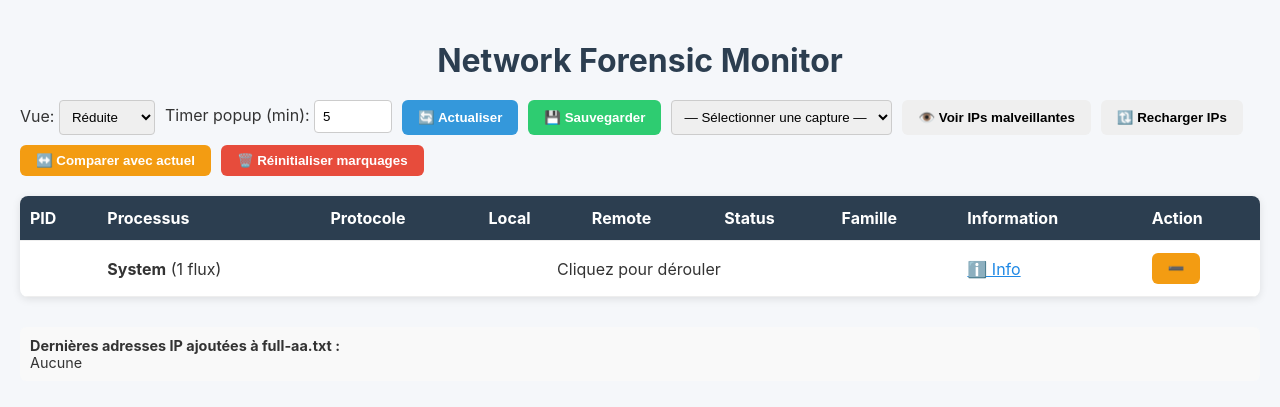
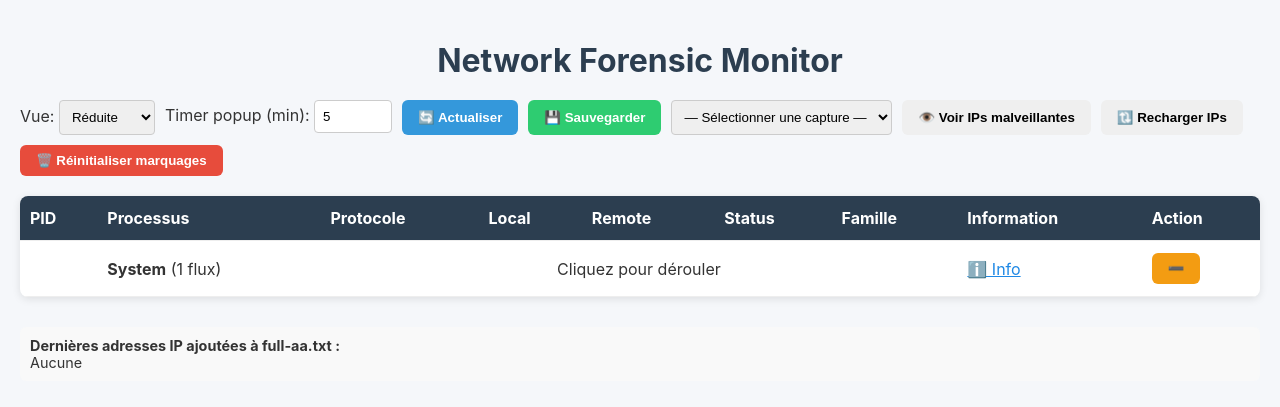
Before and after one commit to bouya4a-commits/surveillance_reseau_local, a Flask app: page / in a window 1280 px wide. Shown: the top 407 px of the page. Run offline with Flask 3, Linux system fonts and the light colour scheme; data that the repository does not hold is empty.

Commit message:
Update index.html
suppression "comparer" json

```diff
--- a/templates/index.html
+++ b/templates/index.html
@@ -53,7 +53,6 @@
         </select>
         <button class="btn-info" onclick="showMaliciousIPs()">👁️ Voir IPs malveillantes</button>
         <button class="btn-secondary" onclick="reloadMaliciousIPs()">🔃 Recharger IPs</button>
-        <button class="btn-warning" onclick="compare()">↔️ Comparer avec actuel</button>
         <button class="btn-danger" onclick="clearIgnored()">🗑️ Réinitialiser marquages</button>
     </div>
 
```
